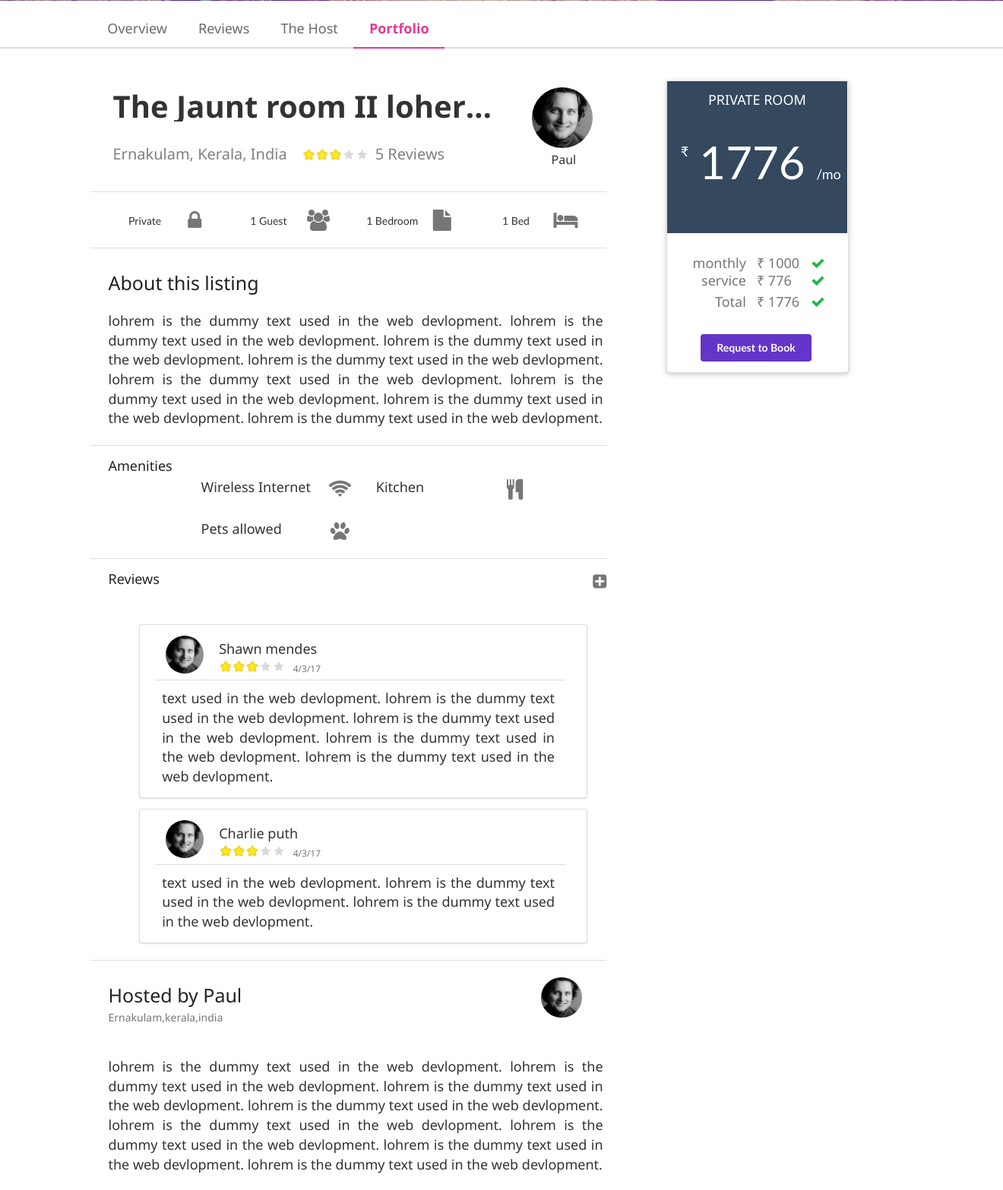
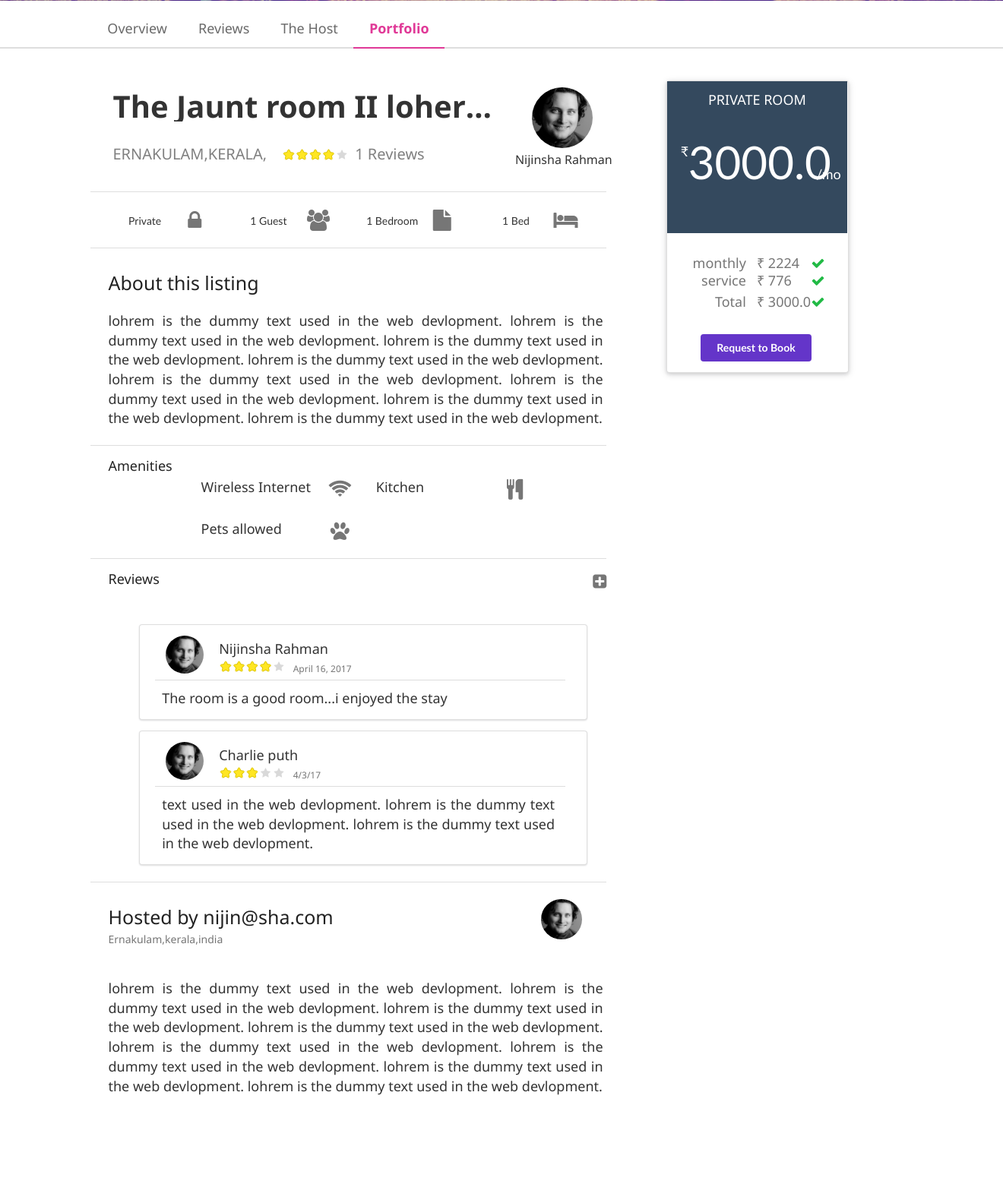
Before and after one commit to code-next/stayways-django, a Django app: page /room/2/ in a window 1320 px wide; the page is wider, and only the part inside the window is pictured. Shown: the part 539-2106 px from the top of that part at 76% size. Run offline with Django 3.2, Linux system fonts and the light colour scheme; data comes from the database, SQL or seed files in the repository.

Commit message:
adds detail backend

```diff
--- a/main/models.py
+++ b/main/models.py
@@ -4,10 +4,12 @@ from django.contrib.auth.models import User
 
 
 
+
 class Person(models.Model):
     user_id = models.OneToOneField(User, on_delete=models.CASCADE)
-    first_name = models.CharField("First Name", max_length=50)
-    last_name = models.CharField("Last Name", max_length=50)
+    first_name = models.CharField(max_length=100)
+    last_name = models.CharField(max_length=100)
+    image    = models.ImageField(null=True)
     age = models.IntegerField("Age")
     home_town = models.CharField("Home Town", max_length=100)
 
@@ -20,12 +22,19 @@ class Room(models.Model):
     user = models.ForeignKey(User, on_delete=models.CASCADE)
     type = models.CharField("Type of Room",max_length=255)
     photo = models.FileField()
+    no_rooms= models.CharField(max_length=2)
+    no_bedrooms = models.CharField(max_length=2)
+    no_beds = models.CharField(max_length=2)
+    desc = models.TextField()
+    internet = models.BooleanField()
+    kitchen = models.BooleanField()
+    pets = models.BooleanField()
     price = models.FloatField("Price")
     city = models.CharField("City", max_length=100)
     state = models.CharField("State", max_length=100)
     # country = models.CharField("Country", max_length=100)
     Zipcode = models.CharField("Zip Code", max_length=20)
-
+    avgrating = models.IntegerField("Average Rating",null=True)
     def __str__(self):
         return str(self.room_id)
 
@@ -36,6 +45,7 @@ class Review(models.Model):
     room = models.ForeignKey(Room, on_delete=models.CASCADE)
     rating = models.IntegerField("Rating")
     review = models.TextField("Review", null=True)
+    date = models.DateField(auto_now_add=True)
 
     def __str__(self):
         return str(self.room_id)
--- a/main/urls.py
+++ b/main/urls.py
@@ -8,6 +8,7 @@ urlpatterns=[
     url(r'^login/$',views.signin),
     url(r'^room/$',views.roomlistview),
     url(r'^addroom/$',views.AddRoom),
+    url(r'^addreview/$',views.AddReview),
     url(r'^dashboard',views.dashboard),
     url(r'^room/(?P<rid>[0-9]+)/$', views.room_detail),
     url(r'^logout/$',views.logout_view),
--- a/main/views.py
+++ b/main/views.py
@@ -16,8 +16,10 @@ def signup(request):
     if request.method =="POST":
         username = request.POST['username']
         password = request.POST['password']
+        first_name = request.POST['firstname']
+        last_name = request.POST['lastname']
         print(username + password)
-        User.objects.create_user(username,username, password)
+        User.objects.create_user(username,username, password,first_name=first_name,last_name=last_name)
         user = authenticate(username=username, password=password)
 
         if user is not None:
@@ -111,6 +113,25 @@ def signin(request):
 #             print(i.avg)
 #         return render(request,'roomlistview.html',{'rooms': data})
 
+def AddReview(request):
+    if request.method == "POST":
+        rating = request.POST['rating']
+        review = request.POST['review']
+        room = Room.objects.get(room_id=2)
+        r = Review(review=review,rating=rating,user=request.user,room=room)
+        r.save()
+        reviews = Review.objects.filter(room=room)
+        count =reviews.count()
+        sum=0
+        avg =0
+        for r in reviews:
+            sum += r.rating
+        if count !=0:
+            avg = sum/count
+
+        room.avgrating = avg
+        room.save()
+        return redirect("/dashboard")
 
 
 def roomlistview(request):
@@ -138,6 +159,7 @@ def AddRoom(request):
         state = state.strip()
         city = city.upper()
         state = state.upper()
+
         Room(user=user,type=type,photo=photo,price=price,city=city,state=state,Zipcode=zipcode).save();
         return HttpResponse("something happened at there..")
 
@@ -149,8 +171,12 @@ def dashboard(request):
 
 def room_detail(request,rid):
     room = Room.objects.get(room_id=rid)
+    reviews = Review.objects.filter(room=rid)
+    rcount = reviews.count()
     return render(request,'detail.html',{
-        'room' : room
+        'room' : room,
+        'reviews' :reviews,
+        'count' :rcount
     })
 
 @login_required
--- a/templates/detail.html
+++ b/templates/detail.html
@@ -43,12 +43,12 @@
                                             <div class="sixteen wide column place_column">
                                                 <div style="float:left;margin-right: 20px;">
                                                         <!-- room city and state -->
-                                                    <span class="place"> Ernakulam, Kerala, India</span>
+                                                    <span class="place">{{ room.city }},{{room.state}},</span>
                                                 </div>
                                                 <div>
-                                                    <div class="ui star rating" data-rating="3"></div>
+                                                    <div class="ui star rating" data-rating="{{ room.avgrating }}"></div>
                                                         <!-- no.of Reviews -->
-                                                        <span class="place rv">5 Reviews</span>
+                                                        <span class="place rv">{{ count }} Reviews</span>
                                                 </div>
                                             </div>
 
@@ -60,7 +60,7 @@
                                             <img class="ui tiny avatar image" src="{% static 'images/profile.jpg' %}">
                                     </div>
                                     <!-- user's first name -->
-                                    <div class="avatarname">Paul</div>
+                                    <div class="avatarname">{{ room.user.first_name }} {{ room.user.last_name }}</div>
                                 </div>
 
                                 <div class="ui divider"></div>
@@ -72,7 +72,7 @@
                                         <div class="column">
                                             <i class="big lock icon"></i>
                                             <!-- room type -->
-                                            <div class="avatarname">Private</div>
+                                            <div class="avatarname">{{ room.type }}</div>
                                         </div>
                                         <div class="column">
                                             <i class="big users icon"></i>
@@ -185,6 +185,7 @@
 
                                                 <!-- review adding ends -->
                                                 <!--review starts -->
+                                                {% for review in reviews %}
                                                 <div class="ui segment">
                                                     <div class="ui grid reviews">
                                                         <div class="row">
@@ -192,11 +193,11 @@
                                                                     <img class="ui avatar image" src="{% static 'images/profile.jpg' %}" style="width:50px;height:50px;">
                                                                     <div class="ui grid">
                                                                         <!-- reviewed person's name -->
-                                                                        <div class="row"><span class="reviewperson">Shawn mendes</span></div>
+                                                                        <div class="row"><span class="reviewperson">{{ review.user.first_name}} {{ review.user.last_name }}</span></div>
                                                                         <div class="row">
-                                                                            <div class="ui star rating" data-rating="3"></div>
+                                                                            <div class="ui star rating" data-rating="{{ review.rating }}"></div>
                                                                             <!-- review date -->
-                                                                            <span class="reviewdate">4/3/17</span>
+                                                                            <span class="reviewdate">{{ review.date }}</span>
                                                                         </div>
 
                                                                     </div>
@@ -208,17 +209,14 @@
                                                             <div class="sixteen wide column">
                                                                 <!-- review description -->
                                                                 <p>
-                                                                    text used in the web devlopment.
-                                                                    lohrem is the dummy text used in the web devlopment.
-                                                                    lohrem is the dummy text used in the web devlopment.
-                                                                    lohrem is the dummy text used in the web devlopment.
-                                                                    lohrem is the dummy text used in the web devlopment.
+                                                                    {{ review.review }}
                                                                 </p>
                                                             </div>
 
                                                         </div>
                                                     </div>
                                                 </div>
+                                                {% endfor %}
                                                 <!-- review ends-->
                                                 <!--review starts -->
                                                 <div class="ui segment">
@@ -275,7 +273,7 @@
                                     <div class="ui grid host">
                                         <div class="row">
                                             <div class="fourteen wide column">
-                                                <span class="subhead">Hosted by Paul</span>
+                                                <span class="subhead">Hosted by {{ room.user }}</span>
                                             </div>
                                             <div class="two wide column">
                                                     <img class="ui tiny avatar image" src="{% static 'images/profile.jpg' %}">
@@ -332,7 +330,7 @@
                                             <div class="one wide column"></div>
                                             <div class="eleven wide column" style="padding-right:0px;">
                                             <!-- total room price including service-->
-                                                <span>1776</span>
+                                                <span>{{ room.price }}</span>
                                             </div>
                                             <div class="one wide column" style="padding:0px;">
                                                 <span class="pricesign">/mo</span>
@@ -353,11 +351,11 @@
                                                     </div>
                                                     <div class="seven wide column" style="text-align:left;">
                                                         <!-- monthly charge -->
-                                                        <div><span class="detailtext">₹ 1000</span></div>
+                                                        <div><span class="detailtext">₹ {{ room.price|add:-776 }}</span></div>
                                                         <!-- service charge -->
                                                         <div><span class="detailtext">₹ 776</span></div>
                                                         <!-- total price -->
-                                                        <div><span class="detailtext bold">₹ 1776</span></div>
+                                                        <div><span class="detailtext bold">₹ {{ room.price }}</span></div>
                                                     </div>
                                                     <div class="column" style="text-align:right;margin-left:-20px;padding-left:0px;">
                                                         <span class="detailtext"><i class="green checkmark icon"></i></span>
```
Also changed, not shown: templates/dashboard.html (+20 -0 lines), db.sqlite3, main/migrations/0001_initial.py, main/migrations/0002_auto_20170416_1758.py, main/migrations/0003_auto_20170408_0019.py (deleted), main/migrations/0003_auto_20170416_1930.py (added), main/migrations/0004_auto_20170410_1408.py (deleted), main/migrations/0004_auto_20170416_1947.py (added), main/migrations/0005_auto_20170410_1611.py (deleted), main/migrations/0005_auto_20170416_1948.py (added), media/arab-wallpaper-22.jpg (added), media/arab-wallpaper-22_vMn4lWO.jpg (added), media/city-wallpaper-31.jpg (added), media/city-wallpaper-31_HQlaHuq.jpg (added).
